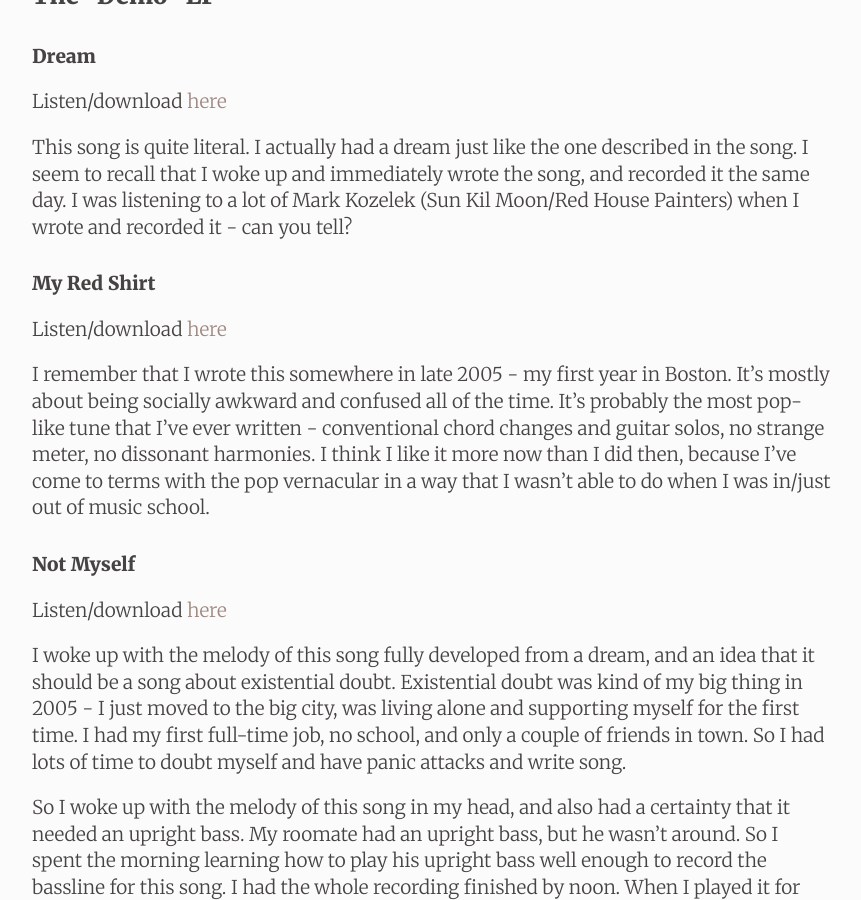
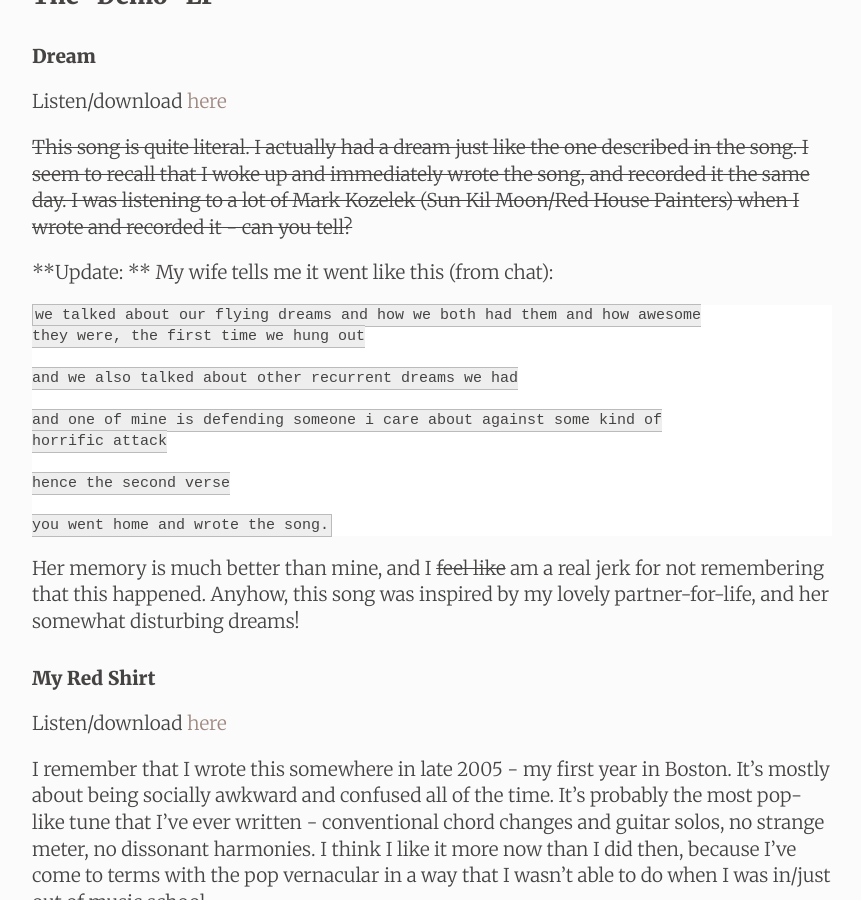
Before and after one commit to dmerand/donald.merand.org, a Jekyll site: the page built from _posts/2012-07-12-music-the-latif-learned-conversations-ep-and-demo-ep.md, in a window 1280 px wide and 900 px high, scrolled down 609 px. Shown: the whole window, without its empty margins (208-1069 px from the left). Built offline with Jekyll 4.4.1, drawn with Linux system fonts in a browser that asks for light colours; comment, search, counter and statistics services are not loaded.

Commit message:
updated to closer reflect reality

```diff
--- a/_posts/2012-07-12-music-the-latif-learned-conversations-ep-and-demo-ep.md
+++ b/_posts/2012-07-12-music-the-latif-learned-conversations-ep-and-demo-ep.md
@@ -17,7 +17,24 @@ Dream
 -----
 Listen/download [here](http://embed.donaldmerand.com/1342053957/Dream.mp3)
 
-This song is quite literal. I actually had a dream just like the one described in the song. I seem to recall that I woke up and immediately wrote the song, and recorded it the same day. I was listening to a lot of Mark Kozelek (Sun Kil Moon/Red House Painters) when I wrote and recorded it - can you tell?
+<strike>This song is quite literal. I actually had a dream just like the one described in the song. I seem to recall that I woke up and immediately wrote the song, and recorded it the same day. I was listening to a lot of Mark Kozelek (Sun Kil Moon/Red House Painters) when I wrote and recorded it - can you tell?</strike>
+
+**Update: ** My wife tells me it went like this (from chat):
+
+    we talked about our flying dreams and how we both had them and how awesome
+    they were, the first time we hung out
+
+    and we also talked about other recurrent dreams we had
+
+    and one of mine is defending someone i care about against some kind of
+    horrific attack
+
+    hence the second verse
+
+    you went home and wrote the song.
+
+Her memory is much better than mine, and I <strike>feel like</strike> am a real jerk for not remembering that this happened. Anyhow, this song was inspired by my lovely partner-for-life, and her somewhat disturbing dreams!
+
 
 
 My Red Shirt
```
